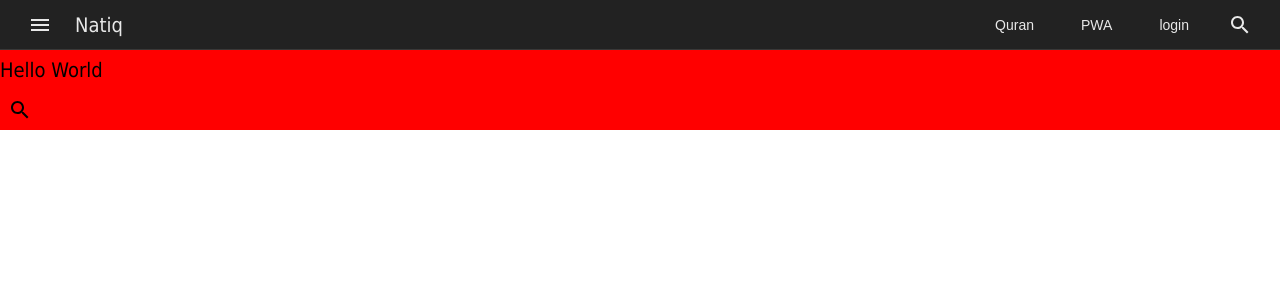
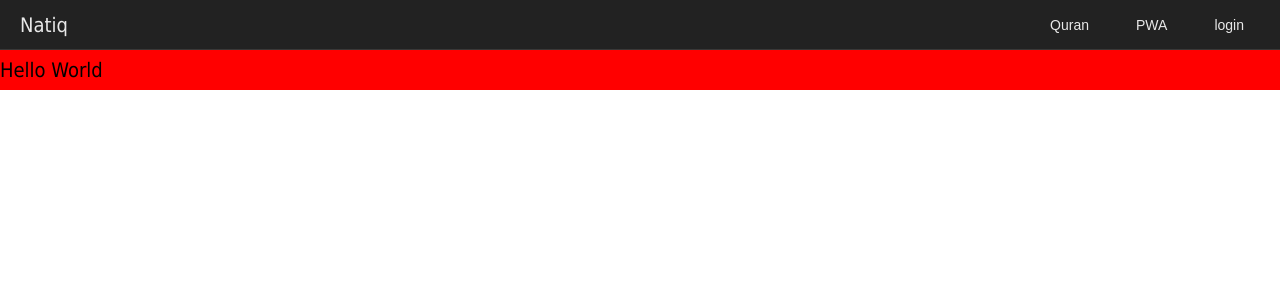
Before and after one commit to NatiqQuran/nq-pwa, a React (Create React App) app: page / in a window 1280 px wide. Shown: the top 300 px of the page. Built offline with nearby package versions, Linux system fonts and the light colour scheme.

Commit message:
Update index.tsx

```diff
--- a/src/routes/intro/index.tsx
+++ b/src/routes/intro/index.tsx
@@ -1,14 +1,11 @@
 import React from "react";
 import { Link } from "react-router-dom";
 import { Header, Main, Button, Page, Spacer } from "ui";
-import { ReactComponent as Menu } from "../../assets/svg/menu.svg";
-import { ReactComponent as SearchIcon } from "../../assets/svg/search.svg";
 
 function Intro() {
     return (
         <Page>
             <Header>
-                <Button icon={<Menu />} />
                 <h1>Natiq</h1>
                 <Spacer />
                 <Link to="/quran">
@@ -20,13 +17,11 @@ function Intro() {
                 <Link to="/account/login">
                     <Button>login</Button>
                 </Link>
-                <Button icon={<SearchIcon />} />
             </Header>
 
             <Main style={{ background: "red" }}>
                 <div>
                     <h1>Hello World</h1>
-                    <Button icon={<SearchIcon />} />
                 </div>
             </Main>
         </Page>
```
